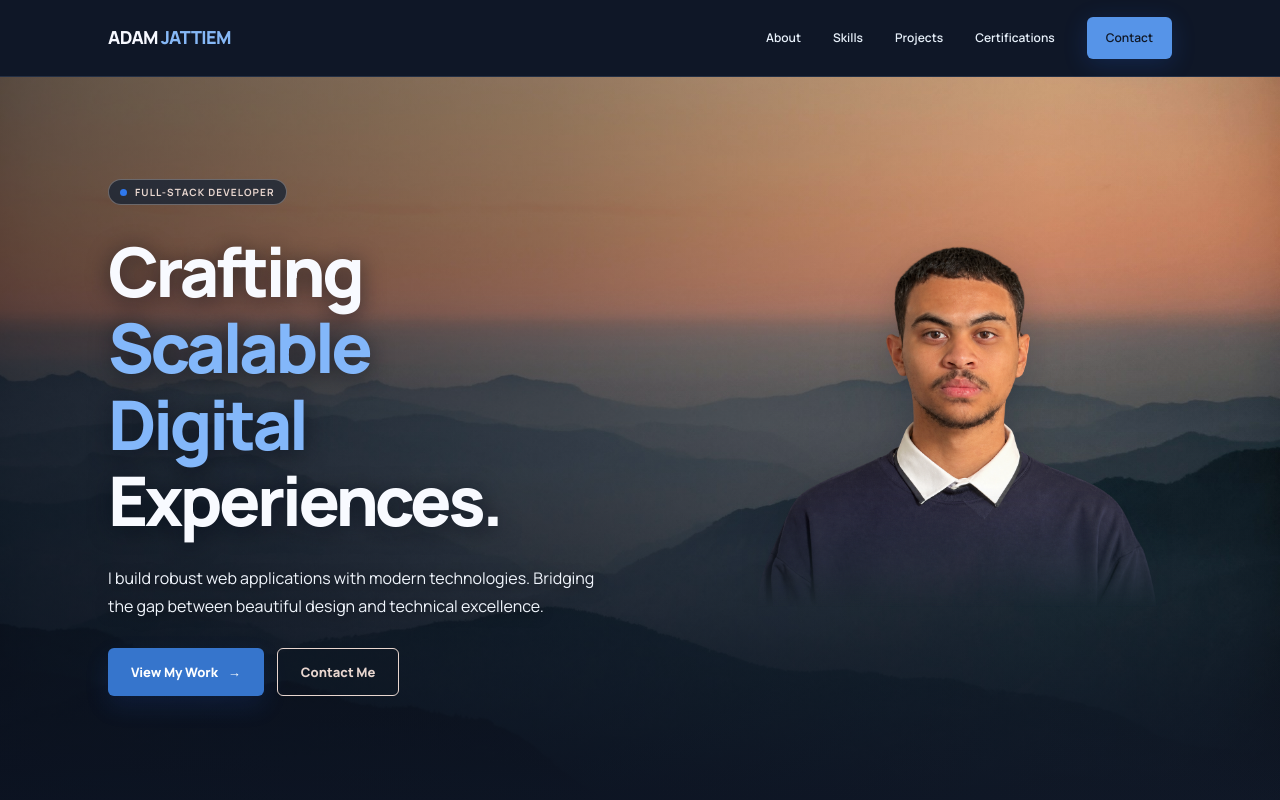
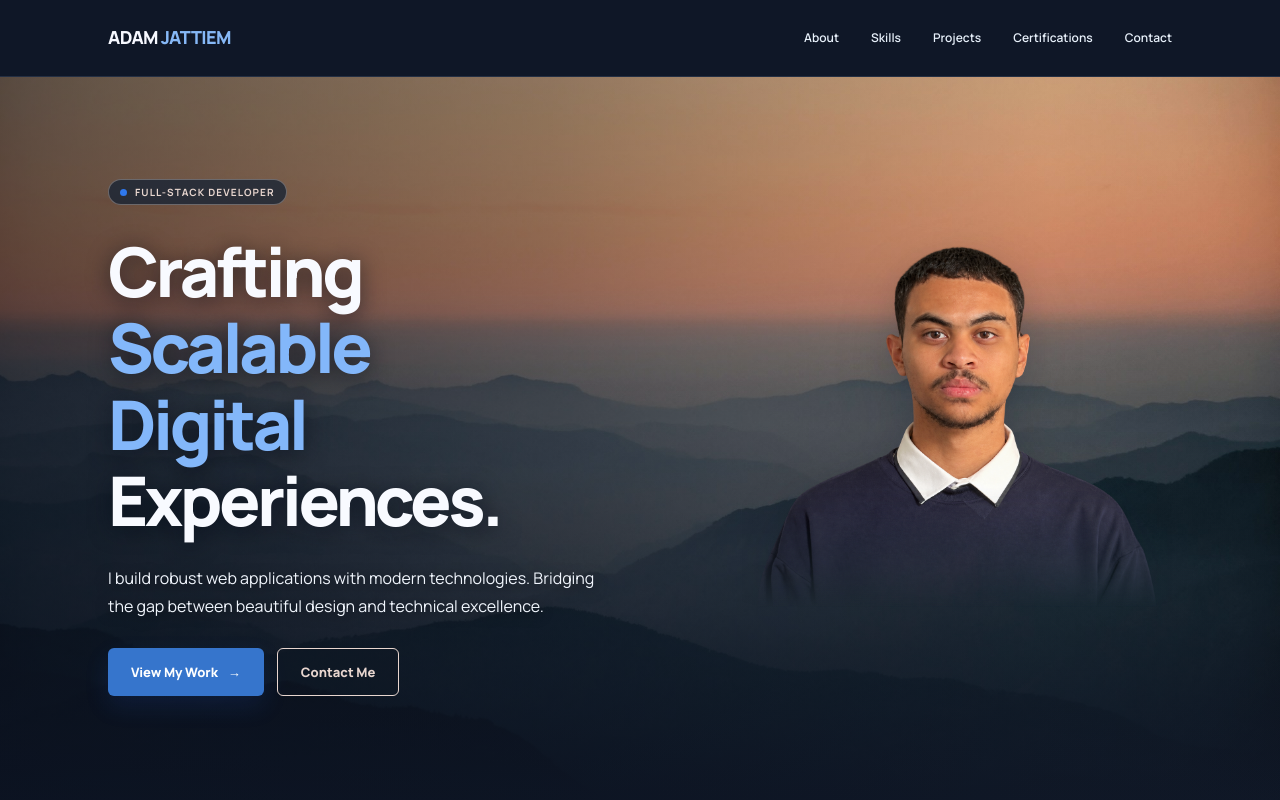
Before and after one commit to adamjattiem12-gif/Portfolio-v2, a Vue app: page / in a window 1280 px wide. Shown: the top 800 px of the page. Built offline with nearby package versions, Linux system fonts and the light colour scheme.

Commit message:
updated contact button colours

```diff
--- a/src/components/TheHeader.vue
+++ b/src/components/TheHeader.vue
@@ -56,7 +56,7 @@ onUnmounted(() => {
     <div class="container header-content">
       <a class="logo" href="#top" aria-label="Adam Jattiem, back to top" @click="closeMenu">ADAM <strong>JATTIEM</strong></a>
       <nav class="nav" aria-label="Main navigation">
-        <a v-for="link in links" :key="link.id" :href="`#${link.id}`" :class="{ 'nav-cta': link.id === 'contact' }" :aria-current="activeSection === link.id ? 'location' : undefined">{{ link.label }}</a>
+        <a v-for="link in links" :key="link.id" :href="`#${link.id}`" :aria-current="activeSection === link.id ? 'location' : undefined">{{ link.label }}</a>
       </nav>
       <details ref="mobileMenu" class="mobile-nav" @keydown.esc="escapeMenu" @toggle="menuOpen = $event.target.open">
         <summary :aria-label="menuOpen ? 'Close navigation menu' : 'Open navigation menu'" :aria-expanded="menuOpen" aria-controls="mobile-menu">&#9776;</summary>
@@ -76,12 +76,9 @@ onUnmounted(() => {
 .nav { display: flex; align-items: center; gap: 32px; }
 .nav a { position: relative; font-size: 12px; font-weight: 600; color: #e7f0fa; transition: color .2s; }
 .nav a:hover, .nav a:focus-visible { color: #8eb9f4; }
-.nav a:not(.nav-cta)::after { content: ''; position: absolute; left: 0; right: 0; bottom: -10px; height: 2px; background: #83b7fa; border-radius: 3px; transform: scaleX(0); transition: transform .24s var(--motion-ease); }
+.nav a::after { content: ''; position: absolute; left: 0; right: 0; bottom: -10px; height: 2px; background: #83b7fa; border-radius: 3px; transform: scaleX(0); transition: transform .24s var(--motion-ease); }
 .nav a:hover::after, .nav a:focus-visible::after, .nav a[aria-current]::after { transform: scaleX(1); }
 .nav a[aria-current], .mobile-menu a[aria-current] { color: #a5cdff; }
-.nav .nav-cta { color: #101827; background: var(--accent); border-radius: 6px; padding: 11px 19px; box-shadow: 0 5px 24px rgba(37, 99, 235, .2); }
-.nav .nav-cta[aria-current] { box-shadow: 0 0 0 2px rgba(147,194,255,.7); }
-.nav .nav-cta:hover { background: #4786db; color: #fff; }
 .mobile-nav { display: none; }
 @media (max-width: 950px) { .nav { gap: 18px; } }
 @media (max-width: 740px) {
```
